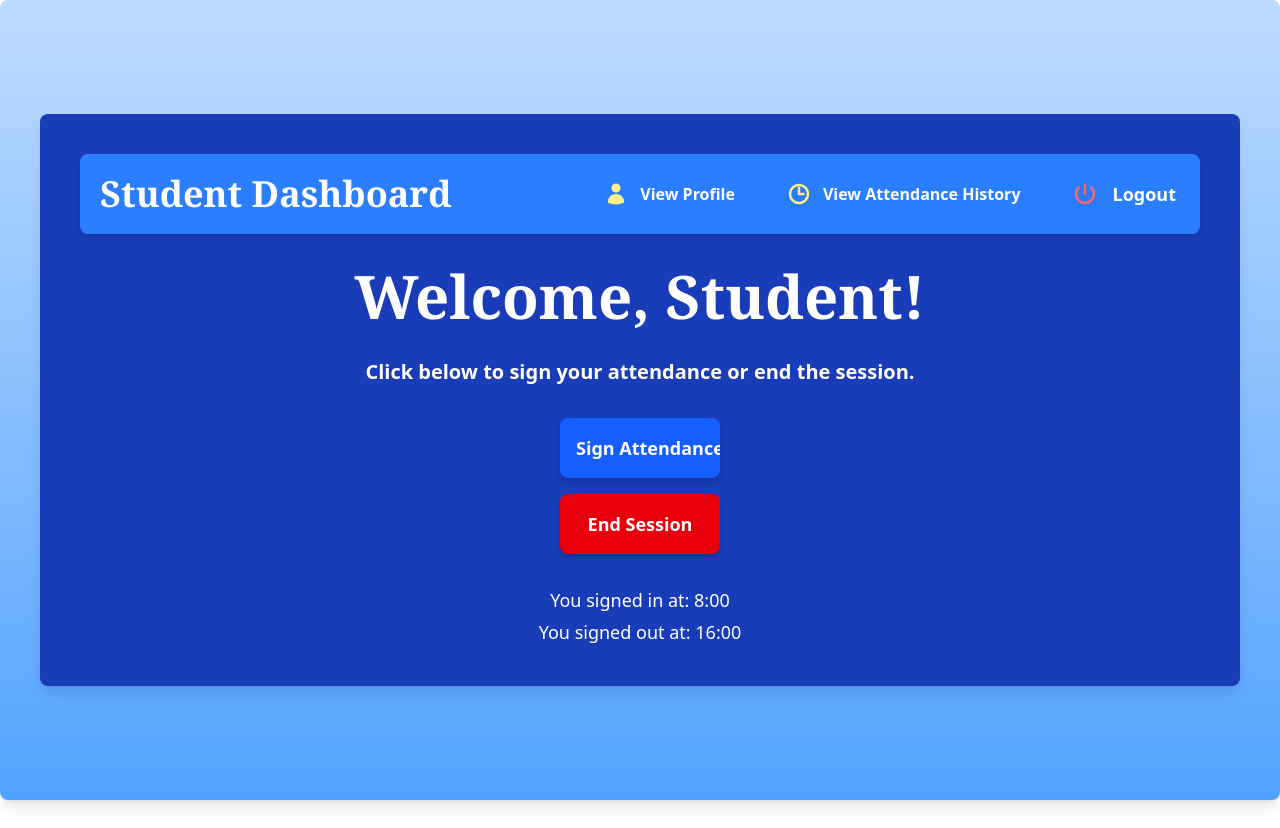
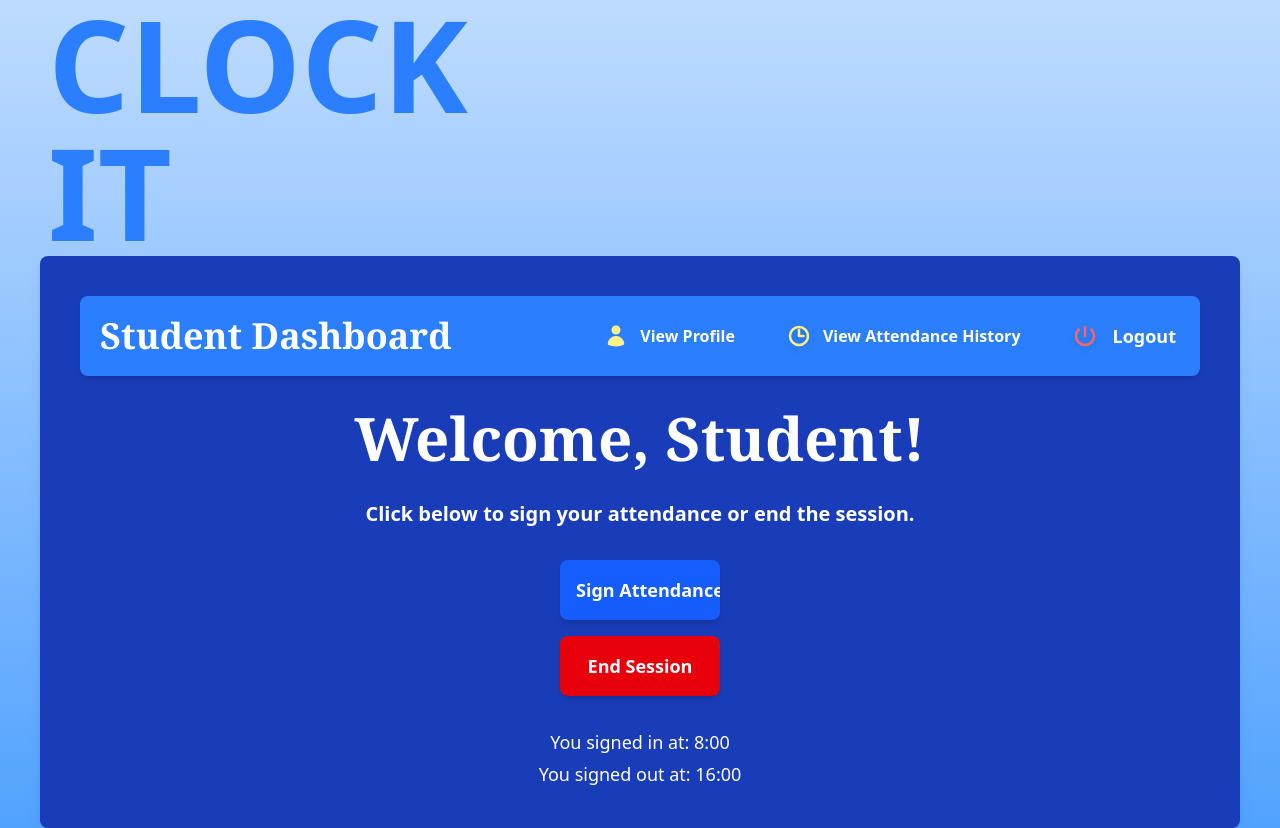
Before and after one commit to Sphe2001/Clocking_System_v2, a React (Vite) app in the folder client/: page /dashboard/student in a window 1280 px wide. Before the commit the page ends 800 px from the top, so only its background shows below. Built offline with nearby package versions, Linux system fonts and the light colour scheme.

Commit message:
student dashboard  updated

```diff
--- a/client/src/pages/student/studentDashboard.jsx
+++ b/client/src/pages/student/studentDashboard.jsx
@@ -3,11 +3,20 @@ import StudentNavbar from '../../components/studentNavbar';
 
 const StudentDashboard = () => {
   return (
-    <div className="min-h-screen flex flex-col  bg-gradient-to-b from-blue-200 to-blue-400 backdrop-blur-md rounded-lg shadow-lg">
+
+
+    <div className="min-h-screen flex flex-col  bg-gradient-to-b from-blue-200 to-blue-400 backdrop-blur-md  shadow-lg">
+
 
       {/* Main Content Section (includes Navbar) */}
-      <div className="flex flex-col items-center justify-center flex-grow text-white px-6 sm:px-8 md:px-12">
-        <div className="w-300  bg-blue-800 text-center rounded-lg shadow-lg p-10 space-y-8">
+      <div className="flex flex-col items-center justify-center  flex-grow text-white px-6 sm:px-8 md:px-12">
+
+       {/*LOGO */}
+      <div className="flex flex-col  pr-160 text-9xl text-blue-500  font-extrabold  ">
+      <h1 classsName="text-blue-500  ">CLOCK IT</h1>
+      </div>
+
+       <div className="w-300  bg-blue-800 text-center rounded-lg shadow-lg p-10 space-y-8">
 
           {/* Navbar */}
           <StudentNavbar />
```
